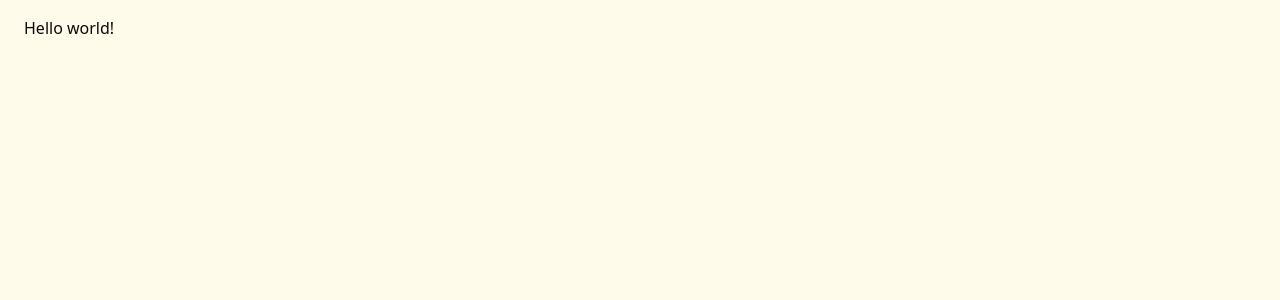
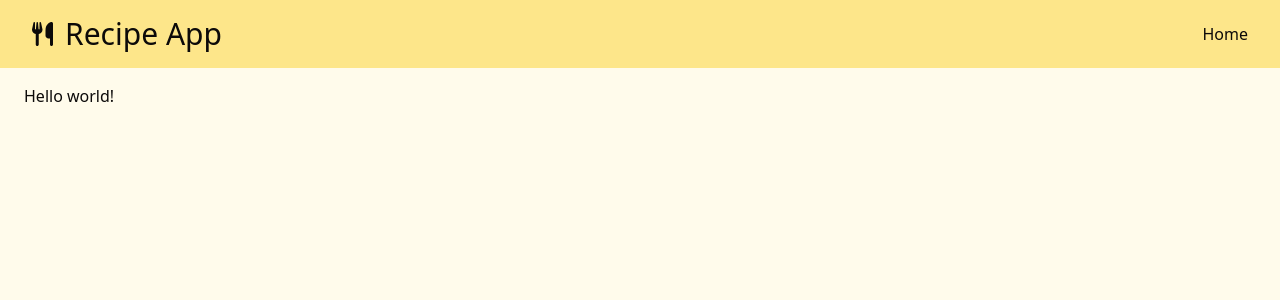
Before and after one commit to reinerb/recipe-app, a Next.js app: page / in a window 1280 px wide. Shown: the top 300 px of the page. Built offline with nearby package versions, Linux system fonts and the light colour scheme.

Commit message:
Style header

```diff
--- a/components/Header.tsx
+++ b/components/Header.tsx
@@ -1,11 +1,35 @@
+import { FontAwesomeIcon } from '@fortawesome/react-fontawesome';
+import { faUtensils } from '@fortawesome/free-solid-svg-icons';
 import React from 'react';
+import Link from 'next/link';
 
 interface Props {}
 
 function Header(props: Props) {
   const {} = props;
 
-  return <header></header>;
+  return (
+    <header className='flex flex-col items-center gap-1 bg-amber-200 px-8 py-4 dark:bg-amber-800 md:flex-row md:justify-between'>
+      <Link
+        href='/'
+        id='logo'
+        className='flex items-center gap-3'
+      >
+        <FontAwesomeIcon
+          className='text-2xl'
+          icon={faUtensils}
+        />
+        <span className='text-3xl'>Recipe App</span>
+      </Link>
+      <nav>
+        <ul className='flex gap-5'>
+          <li>
+            <Link href='/'>Home</Link>
+          </li>
+        </ul>
+      </nav>
+    </header>
+  );
 }
 
 export default Header;
--- a/styles/globals.css
+++ b/styles/globals.css
@@ -10,4 +10,8 @@
   svg {
     @apply fill-stone-950 dark:fill-stone-50;
   }
+
+  header a {
+    @apply hover:text-stone-700 dark:hover:text-stone-200;
+  }
 }
```
